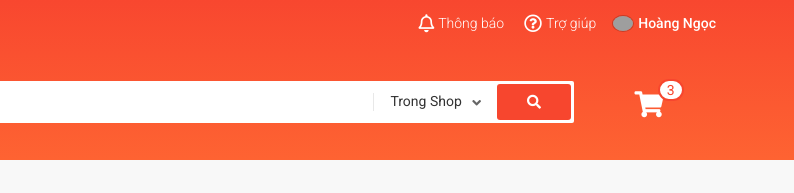
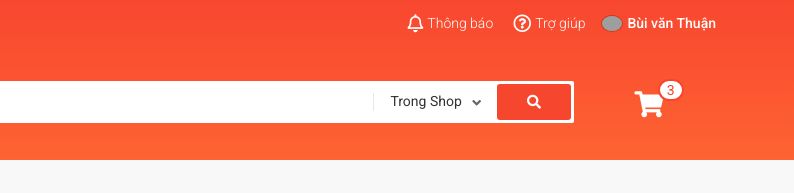
Before and after one commit to minhthuan1110/shopee, a plain HTML site: page index.html in a window 1280 px wide. Shown: the top 193 px of the page, 486-1280 px from the left. Drawn offline with nearby package versions, Linux system fonts and the light colour scheme; grey boxes are pictures that could not be loaded.

Commit message:
update website

```diff
--- a/index.html
+++ b/index.html
@@ -103,7 +103,7 @@
 
                             <li class="header__navbar-item header__navbar-user">
                                 <img src="https://encrypted-tbn0.gstatic.com/images?q=tbn:ANd9GcTUnRlJbpukmaEAP9teHG4YaICuvBKyBLdkiA&usqp=CAU" alt="">
-                                <span class="header__navbar-user-name">Hoàng Ngọc</span>
+                                <span class="header__navbar-user-name">Bùi văn Thuận</span>
 
 
                             <ul class="header__navbar-user-menu">
```
